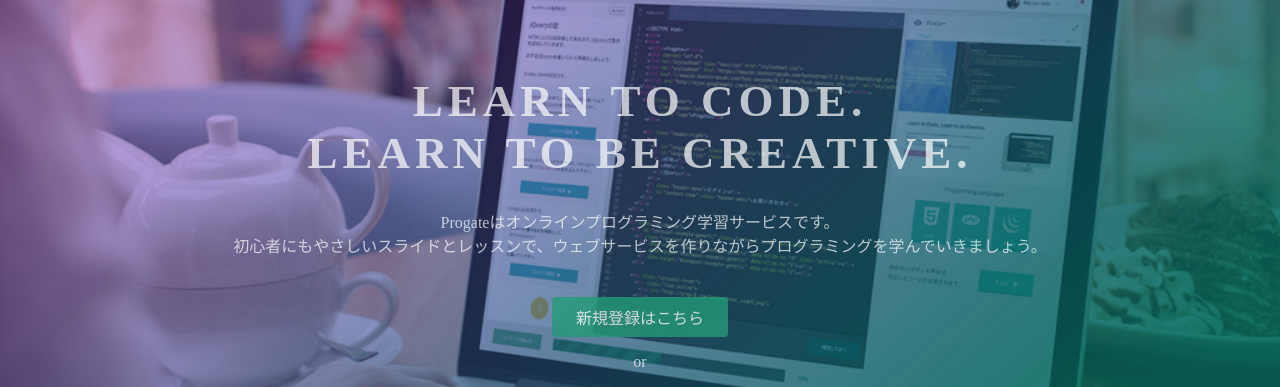
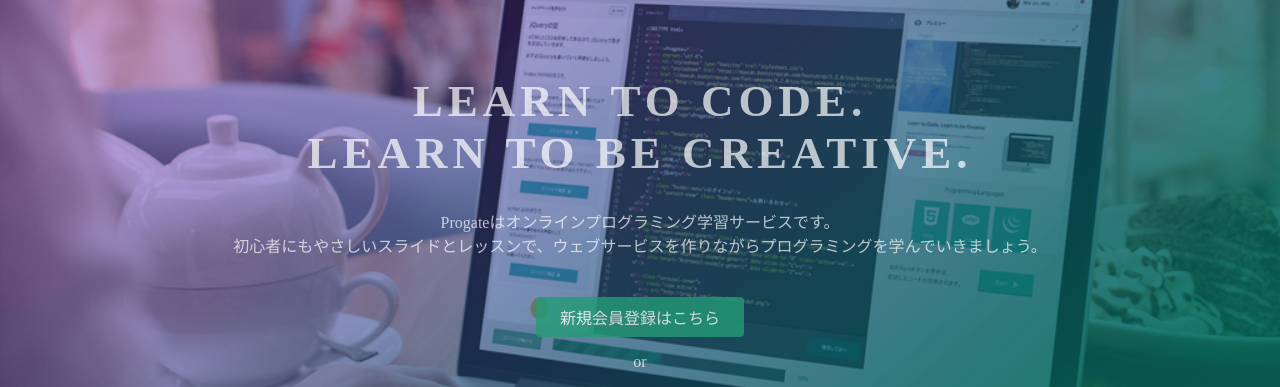
Before and after one commit to KawanoYuki/maroyuki, a plain HTML site: page index.html in a window 1280 px wide. Shown: the part 135-522 px from the top of the page. Drawn offline with Linux system fonts and the light colour scheme.

Commit message:
1st commit

```diff
--- a/index.html
+++ b/index.html
@@ -1,5 +1,6 @@
 <!DOCTYPE html>
 <html>
+
 <head>
     <meta charset="utf-8">
     <meta name="viewport" content="width=device-width, initial-scale=1.0">
@@ -7,6 +8,7 @@
     <link href="https://maxcdn.bootstrapcdn.com/font-awesome/4.7.0/css/font-awesome.min.css" rel="stylesheet" integrity="sha384-wvfXpqpZZVQGK6TAh5PVlGOfQNHSoD2xbE+QkPxCAFlNEevoEH3Sl0sibVcOQVnN" crossorigin="anonymous">
     <link rel="stylesheet" type="text/css" href="stylesheet.css">
 </head>
+
 <body>
     <header>
         <div class="container">
@@ -26,7 +28,7 @@
             <h1>LEARN TO CODE.<br>LEARN TO BE CREATIVE.</h1>
             <p>Progateはオンラインプログラミング学習サービスです。<br>初心者にもやさしいスライドとレッスンで、ウェブサービスを作りながらプログラミングを学んでいきましょう。</p>
             <div class="btn-wrapper">
-        <a href="#" class="btn signup">新規登録はこちら</a>
+                <a href="#" class="btn signup">新規会員登録はこちら</a>
                 <p>or</p>
                 <a href="#" class="btn facebook"><span class="fa fa-facebook"></span>Facebookで登録</a>
                 <a href="#" class="btn twitter"><span class="fa fa-twitter"></span>Twitterで登録</a>
@@ -87,4 +89,5 @@
         </div>
     </footer>
 </body>
+
 </html>
```
Lines whose indentation alone changed are shown as unchanged.
